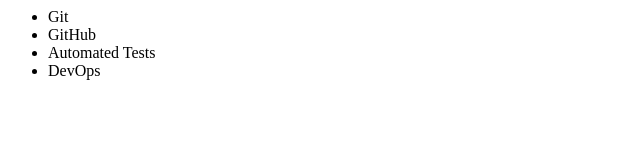
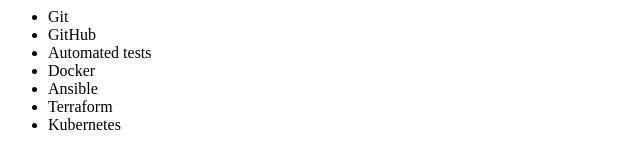
Before and after one commit to rafaelrods/portal, a plain HTML site: page index.html in a window 1280 px wide. Shown: the whole page, without its empty margins (0-640 px from the left). Drawn offline with Linux system fonts and the light colour scheme.

Commit message:
criando commit direto

```diff
--- a/index.html
+++ b/index.html
@@ -4,8 +4,11 @@
     <ul>
       <li>Git</li>
       <li>GitHub</li>
-      <li>Automated Tests</li>
-      <li>DevOps</li>
+      <li>Automated tests</li>
+      <li>Docker</li>
+      <li>Ansible</li>
+      <li>Terraform</li>
+      <li>Kubernetes</li>
     <ul>
   </body>
 </html>
```
